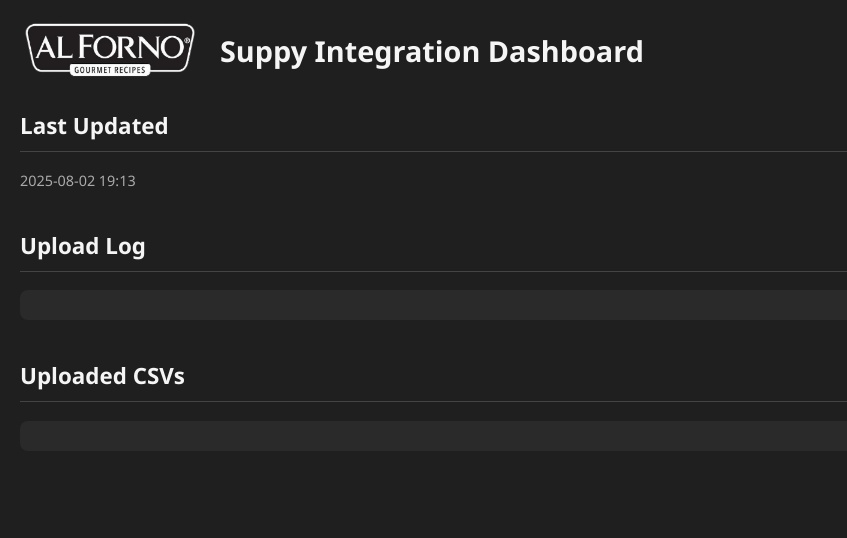
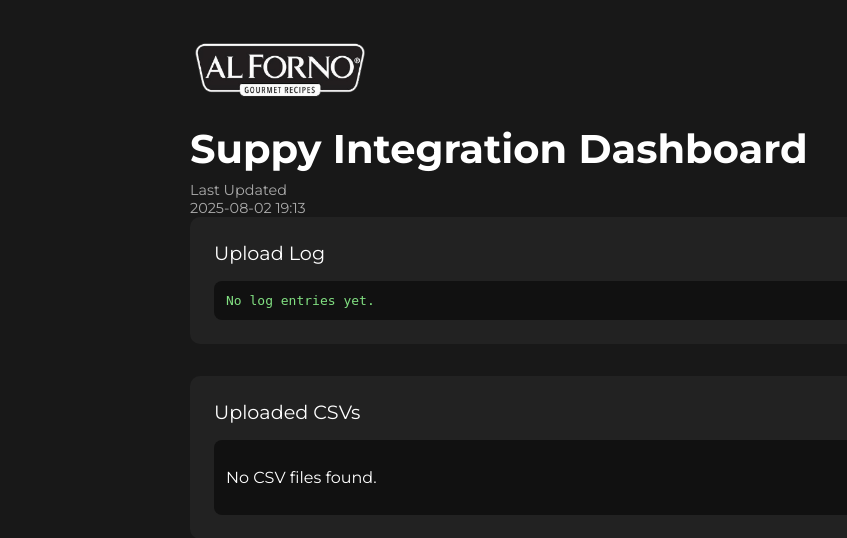
Before and after one commit to ali200616/suppy-automation, a Flask app: page / in a window 1280 px wide. Shown: the top 538 px of the page, without its empty margins (0-847 px from the left). Run offline with Flask 3, Linux system fonts and the light colour scheme.

Commit message:
Fix Google Sheets integration and logging; add working dashboard

```diff
--- a/dashboard.py
+++ b/dashboard.py
@@ -1,73 +1,50 @@
-from flask import Flask, render_template, send_from_directory, request
 import os
+from flask import Flask, render_template, request, send_from_directory, redirect, url_for
 from datetime import datetime
 
-app = Flask(__name__, static_folder='static')
+app = Flask(__name__)
+LOGS_DIR = os.path.join(os.getcwd(), 'logs')
+os.makedirs(LOGS_DIR, exist_ok=True)
 
 @app.route('/')
 def index():
-    logs_dir = 'logs'
-    log_file = os.path.join(logs_dir, 'integration-log.txt')
-    uploads = []
-
-    if not os.path.exists(logs_dir):
-        os.makedirs(logs_dir)
-        print("📁 Created logs folder")
-
-    if os.path.exists(log_file):
-        with open(log_file, 'r') as f:
+    # Get integration log (last 50 lines)
+    log_path = os.path.join(LOGS_DIR, 'integration-log.txt')
+    logs = []
+    if os.path.exists(log_path):
+        with open(log_path, 'r', encoding='utf-8') as f:
             lines = f.readlines()
-        for line in reversed(lines[-50:]):
-            uploads.append(line.strip())
-        print(f"📄 Loaded {len(uploads)} log lines")
-    else:
-        print("⚠️ No integration-log.txt found")
-
-    csv_files = []
-    for file in sorted(os.listdir(logs_dir), reverse=True):
-        if file.endswith('.csv'):
-            csv_files.append(file)
-    print(f"🧾 Found {len(csv_files)} CSV files")
-
+            logs = lines[-50:][::-1]  # newest first
+    # List CSVs, newest first
+    csvs = sorted(
+        [f for f in os.listdir(LOGS_DIR) if f.endswith('.csv')],
+        reverse=True
+    )
+    last_updated = datetime.now().strftime('%Y-%m-%d %H:%M')
     return render_template(
         'index.html',
-        logs=uploads,
-        files=csv_files,
-        updated=datetime.now().strftime('%Y-%m-%d %H:%M')
+        logs=logs,
+        csvs=csvs,
+        last_updated=last_updated
     )
 
 @app.route('/download/<filename>')
-def download_file(filename):
-    return send_from_directory('logs', filename, as_attachment=True)
+def download(filename):
+    return send_from_directory(LOGS_DIR, filename, as_attachment=True)
 
 @app.route('/upload-log', methods=['POST'])
 def upload_log():
-    logs_dir = 'logs'
-    if not os.path.exists(logs_dir):
-        os.makedirs(logs_dir)
-        print("📁 Created logs folder in upload")
+    log = request.form.get('log', '')
+    filename = request.form.get('filename', '')
+    # Save log line
+    with open(os.path.join(LOGS_DIR, 'integration-log.txt'), 'a', encoding='utf-8') as flog:
+        flog.write(log + '\n')
+    # Save uploaded file
+    if 'file' in request.files and filename:
+        file = request.files['file']
+        save_path = os.path.join(LOGS_DIR, filename)
+        file.save(save_path)
+    return "OK", 200
 
-    log_text = request.form.get('log')
-    filename = request.form.get('filename')
-    csv_file = request.files.get('file')
-
-    if log_text:
-        log_path = os.path.join(logs_dir, 'integration-log.txt')
-        with open(log_path, 'a') as f:
-            f.write(log_text + '\n')
-        print("📝 Log appended")
-    else:
-        print("⚠️ No log text received")
-
-    if csv_file and filename:
-        path = os.path.join(logs_dir, filename)
-        csv_file.save(path)
-        print(f"✅ Saved CSV to {path}")
-    else:
-        print("❌ Missing CSV file or filename in upload")
-
-    return 'OK', 200
-
-if __name__ == '__main__':
-    port = int(os.environ.get("PORT", 10000))
-    app.run(host='0.0.0.0', port=port)
+if __name__ == "__main__":
+    app.run(host="0.0.0.0", port=10000)
--- a/templates/index.html
+++ b/templates/index.html
@@ -1,87 +1,52 @@
 <!DOCTYPE html>
 <html lang="en">
 <head>
-  <meta charset="UTF-8" />
-  <meta name="viewport" content="width=device-width, initial-scale=1.0"/>
+    <meta charset="UTF-8">
     <title>Suppy Integration Dashboard</title>
+    <link href="https://fonts.googleapis.com/css?family=Montserrat:700,400" rel="stylesheet">
     <style>
-    body {
-      background-color: #1f1f1f;
-      color: #f5f5f5;
-      font-family: 'Segoe UI', sans-serif;
-      margin: 0;
-      padding: 20px;
-    }
-    header {
-      display: flex;
-      align-items: center;
-      margin-bottom: 30px;
-    }
-    header img {
-      height: 60px;
-      margin-right: 20px;
-    }
-    h1 {
-      font-size: 1.8rem;
-      margin: 0;
-    }
-    .section {
-      margin-bottom: 40px;
-    }
-    .section h2 {
-      border-bottom: 1px solid #444;
-      padding-bottom: 10px;
-      font-size: 1.4rem;
-    }
-    ul, ol {
-      background: #2a2a2a;
-      padding: 15px;
-      border-radius: 8px;
-    }
-    li {
-      padding: 5px 0;
-      border-bottom: 1px solid #444;
-    }
-    li:last-child {
-      border-bottom: none;
-    }
-    a {
-      color: #4db6ac;
-      text-decoration: none;
-    }
-    .timestamp {
-      font-size: 0.9rem;
-      color: #aaa;
-    }
+        body { background: #181818; color: #fff; font-family: 'Montserrat', sans-serif; }
+        .container { width: 900px; margin: 40px auto; }
+        h1 { font-size: 2.5em; margin: 0.5em 0 0.2em; }
+        .logo { width: 180px; }
+        .section { background: #222; border-radius: 10px; margin-bottom: 32px; padding: 24px; }
+        .section-title { font-size: 1.2em; margin-bottom: 16px; }
+        .log-list, .csv-list { background: #111; border-radius: 8px; padding: 12px; }
+        .log-list pre { margin: 0; color: #82e082; font-size: 1em; }
+        .csv-list ul { list-style: none; padding: 0; }
+        .csv-list li { margin: 8px 0; }
+        a { color: #7fd1ff; text-decoration: none; }
+        a:hover { text-decoration: underline; }
+        .timestamp { color: #aaa; font-size: 0.9em; }
     </style>
 </head>
 <body>
-  <header>
-    <img src="/static/logo.png" alt="Company Logo" />
+    <div class="container">
+        <img src="{{ url_for('static', filename='logo.png') }}" class="logo" alt="Al Forno Logo">
         <h1>Suppy Integration Dashboard</h1>
-  </header>
-
+        <div class="timestamp">Last Updated<br>{{ last_updated }}</div>
         <div class="section">
-    <h2>Last Updated</h2>
-    <p class="timestamp">{{ updated }}</p>
+            <div class="section-title">Upload Log</div>
+            <div class="log-list">
+                {% if logs %}
+                    <pre>{% for line in logs %}{{ line }}{% endfor %}</pre>
+                {% else %}
+                    <pre>No log entries yet.</pre>
+                {% endif %}
             </div>
-
+        </div>
         <div class="section">
-    <h2>Upload Log</h2>
+            <div class="section-title">Uploaded CSVs</div>
+            <div class="csv-list">
                 <ul>
-      {% for entry in logs %}
-      <li>{{ entry }}</li>
+                {% for csv in csvs %}
+                    <li><a href="{{ url_for('download', filename=csv) }}">{{ csv }}</a></li>
+                {% else %}
+                    <li>No CSV files found.</li>
                 {% endfor %}
                 </ul>
             </div>
-
-  <div class="section">
-    <h2>Uploaded CSVs</h2>
-    <ol>
-      {% for file in files %}
-      <li><a href="/download/{{ file }}">{{ file }}</a></li>
-      {% endfor %}
-    </ol>
+        </div>
     </div>
 </body>
 </html>
```
Also changed, not shown: credentials.json (+13 -0 lines), main.py (+94 -94 lines), 1 other file. Lines whose indentation alone changed are shown as unchanged.
